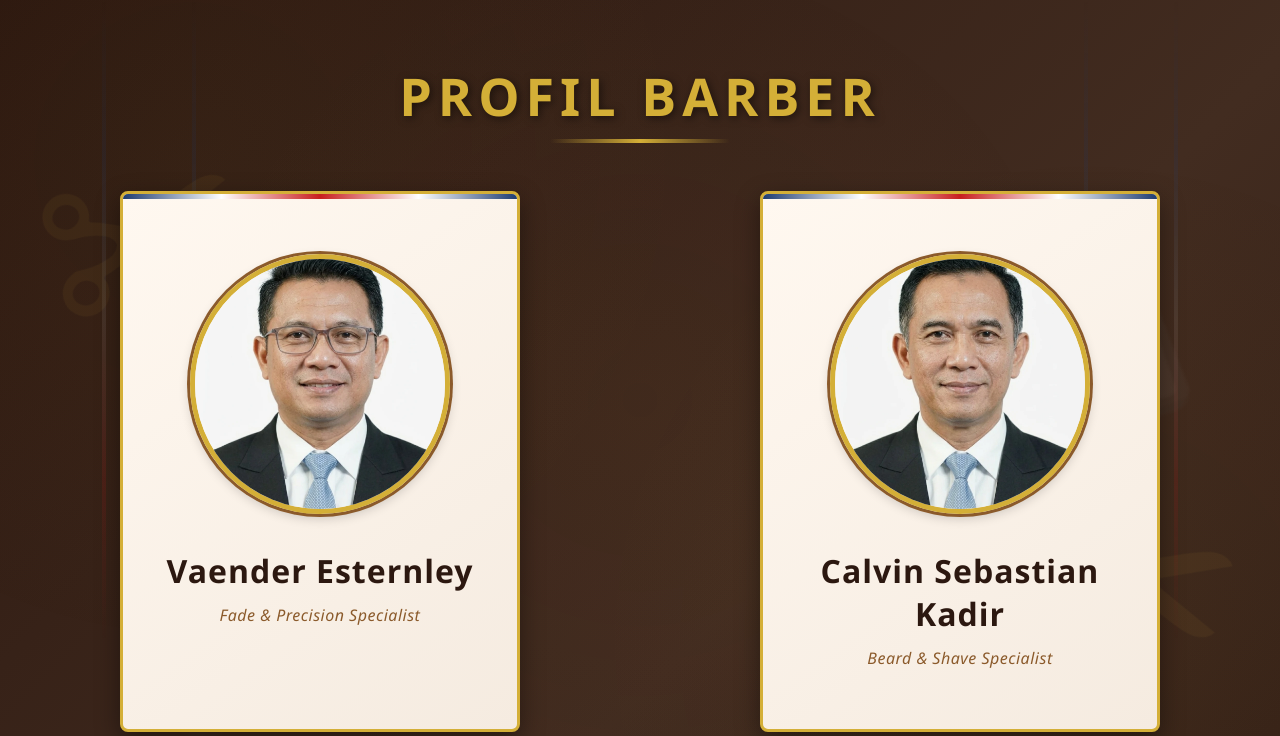
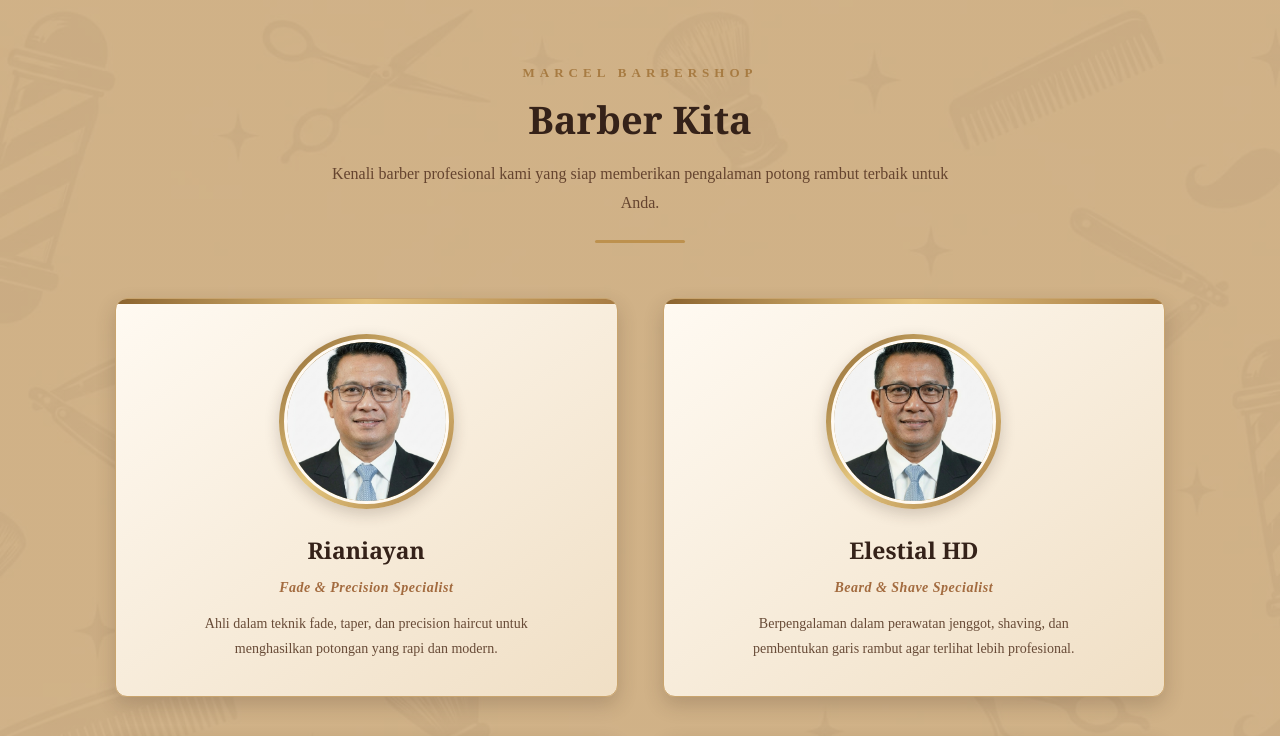
Before and after one commit to VaenderEsternley160/barbershop-marcel, a plain HTML site: page assets/pages/barber.html in a window 1280 px wide. Shown: the top 736 px of the page. Drawn offline with Linux system fonts and the light colour scheme.

Commit message:
feat: add barber profile on landing page

```diff
--- a/assets/pages/barber.html
+++ b/assets/pages/barber.html
@@ -1,250 +1,154 @@
+
 <!DOCTYPE html>
-<html lang="en">
+<html lang="id">
+
 <head>
     <meta charset="UTF-8">
     <meta name="viewport" content="width=device-width, initial-scale=1.0">
-    <title>Profil Barber</title>
-    <style>
-        * {
-            margin: 0;
-            padding: 0;
-            box-sizing: border-box;
-            font-family: 'Segoe UI', Tahoma, Geneva, Verdana, sans-serif;
-        }
 
-        body {
-            background: linear-gradient(135deg, #2c1810 0%, #422c20 50%, #2c1810 100%);
-            min-height: 100vh;
-            padding: 60px 40px;
-            text-align: center;
-            position: relative;
-            overflow-x: hidden;
-        }
+    <title>Profil Barber | Marcel Barbershop</title>
 
-        body::before {
-            content: '';
-            position: fixed;
-            top: 0;
-            left: 0;
-            width: 100%;
-            height: 100%;
-            background-image:
-                radial-gradient(circle at 15% 20%, rgba(212, 175, 55, 0.03) 0%, transparent 40%),
-                radial-gradient(circle at 85% 80%, rgba(212, 175, 55, 0.03) 0%, transparent 40%),
-                radial-gradient(circle at 50% 50%, rgba(139, 90, 43, 0.05) 0%, transparent 60%);
-            pointer-events: none;
-            z-index: 0;
-        }
+    <link rel="stylesheet" href="/assets/styles/global.css">
+    <link rel="stylesheet" href="/assets/styles/barber.css">
 
-        .bg-decoration {
-            position: fixed;
-            pointer-events: none;
-            z-index: 0;
-            opacity: 0.06;
-            color: #d4af37;
-            font-size: 280px;
-        }
+</head>
 
-        .scissors-1 {
-            top: 5%;
-            left: 3%;
-            transform: rotate(-15deg);
-        }
-
-        .razor {
-            top: 20%;
-            right: 5%;
-            transform: rotate(25deg);
-        }
-
-        .comb {
-            bottom: 10%;
-            left: 5%;
-            transform: rotate(-30deg);
-        }
-
-        .scissors-2 {
-            bottom: 5%;
-            right: 3%;
-            transform: rotate(15deg);
-        }
-
-        .barber-line {
-            position: fixed;
-            top: 0;
-            bottom: 0;
-            width: 4px;
-            background: linear-gradient(180deg,
-                transparent,
-                rgba(30, 60, 114, 0.15) 20%,
-                rgba(255, 255, 255, 0.08) 40%,
-                rgba(200, 30, 30, 0.15) 60%,
-                transparent 80%
-            );
-            pointer-events: none;
-            z-index: 0;
-        }
-
-        .line-1 { left: 8%; }
-        .line-2 { left: 15%; }
-        .line-3 { right: 8%; }
-        .line-4 { right: 15%; }
-
-        .content-wrapper {
-            position: relative;
-            z-index: 1;
-        }
-
-        h2 {
-            color: #d4af37;
-            margin-bottom: 60px;
-            font-size: 52px;
-            font-weight: bold;
-            letter-spacing: 6px;
-            text-transform: uppercase;
-            text-shadow: 2px 2px 8px rgba(0, 0, 0, 0.5);
-            position: relative;
-            display: inline-block;
-        }
-
-        h2::after {
-            content: '';
-            position: absolute;
-            bottom: -12px;
-            left: 50%;
-            transform: translateX(-50%);
-            width: 180px;
-            height: 4px;
-            background: linear-gradient(90deg, transparent, #d4af37, transparent);
-        }
-
-        .profiles-container {
-            display: grid;
-            grid-template-columns: repeat(2, 1fr);
-            gap: 60px 80px;
-            max-width: 1200px;
-            margin: 0 auto;
-            justify-items: center;
-        }
-
-        .profile-card {
-            background: linear-gradient(145deg, #fff8f0, #f5ebe0);
-            padding: 60px 40px;
-            border-radius: 8px;
-            box-shadow: 0 8px 25px rgba(0, 0, 0, 0.4), inset 0 1px 0 rgba(255, 255, 255, 0.8);
-            transition: transform 0.4s ease, box-shadow 0.4s ease;
-            width: 400px;
-            border: 3px solid #d4af37;
-            position: relative;
-            overflow: hidden;
-        }
-
-        .profile-card::before {
-            content: '';
-            position: absolute;
-            top: 0;
-            left: 0;
-            right: 0;
-            height: 5px;
-            background: linear-gradient(90deg, #1e3c72, #ffffff, #c81e1e, #ffffff, #1e3c72);
-        }
-
-        .profile-card:hover {
-            transform: translateY(-15px);
-            box-shadow: 0 15px 40px rgba(0, 0, 0, 0.5);
-            border-color: #e6c650;
-        }
-
-        .profile-img {
-            width: 260px;
-            height: 260px;
-            border-radius: 50%;
-            object-fit: cover;
-            border: 5px solid #d4af37;
-            box-shadow: 0 0 0 3px #8b5a2b, 0 4px 12px rgba(0, 0, 0, 0.2);
-            margin-bottom: 30px;
-            position: relative;
-        }
-
-        .profile-name {
-            font-size: 32px;
-            color: #2c1810;
-            margin-bottom: 12px;
-            font-weight: bold;
-            letter-spacing: 1px;
-        }
-
-        .profile-role {
-            font-size: 16px;
-            color: #8b5a2b;
-            font-style: italic;
-            letter-spacing: 0.5px;
-        }
-
-        @media (max-width: 900px) {
-            .profiles-container {
-                grid-template-columns: 1fr;
-                gap: 40px;
-            }
-            .profile-card {
-                width: 340px;
-                padding: 40px 30px;
-            }
-            .profile-img {
-                width: 200px;
-                height: 200px;
-            }
-            h2 {
-                font-size: 36px;
-                margin-bottom: 40px;
-            }
-            .barber-line {
-                display: none;
-            }
-        }
-    </style>
-</head>
 <body>
 
-    <div class="barber-line line-1"></div>
-    <div class="barber-line line-2"></div>
-    <div class="barber-line line-3"></div>
-    <div class="barber-line line-4"></div>
+    <section class="profile-section">
 
-    <div class="bg-decoration scissors-1">✂</div>
-    <div class="bg-decoration razor">🪒</div>
-    <div class="bg-decoration comb">🪮</div>
-    <div class="bg-decoration scissors-2">✂</div>
+        <div class="profile-header">
 
-    <div class="content-wrapper">
-        <h2>PROFIL BARBER</h2>
+            <span class="profile-subtitle">
+                MARCEL BARBERSHOP
+            </span>
 
-        <div class="profiles-container">
-            <div class="profile-card">
-                <img src="/Image/Vaender.png" alt="Profile Picture" class="profile-img">
-                <h3 class="profile-name">Vaender Esternley</h3>
-                <p class="profile-role">Fade & Precision Specialist</p>
+            <h1>Barber Kita</h1>
+
+            <p>
+                Kenali barber profesional kami yang siap memberikan
+                pengalaman potong rambut terbaik untuk Anda.
+            </p>
+
+            <div class="title-line"></div>
+
+        </div>
+
+        <div class="barber-container">
+
+
+            <!-- BARBER 1 -->
+            <div class="barber-card">
+
+                <div class="barber-image">
+                    <img src="/assets/images/profile-barber/barber-1.jpeg"
+                         alt="Rianiayan">
+                </div>
+
+                <div class="barber-info">
+
+                    <h2>Rianiayan</h2>
+
+                    <span class="barber-role">
+                        Fade & Precision Specialist
+                    </span>
+
+                    <p>
+                        Ahli dalam teknik fade, taper, dan precision
+                        haircut untuk menghasilkan potongan yang rapi
+                        dan modern.
+                    </p>
+
+                </div>
+
             </div>
 
-            <div class="profile-card">
-                <img src="/Image/Calvin.png" alt="Profile Picture" class="profile-img">
-                <h3 class="profile-name">Calvin Sebastian Kadir</h3>
-                <p class="profile-role">Beard & Shave Specialist</p>
+
+            <!-- BARBER 2 -->
+            <div class="barber-card">
+
+                <div class="barber-image">
+                    <img src="/assets/images/profile-barber/barber-2.jpeg"
+                         alt="Elestial HD">
+                </div>
+
+                <div class="barber-info">
+
+                    <h2>Elestial HD</h2>
+
+                    <span class="barber-role">
+                        Beard & Shave Specialist
+                    </span>
+
+                    <p>
+                        Berpengalaman dalam perawatan jenggot,
+                        shaving, dan pembentukan garis rambut
+                        agar terlihat lebih profesional.
+                    </p>
+
+                </div>
+
             </div>
 
-            <div class="profile-card">
-                <img src="/Image/Richardo.png" alt="Profile Picture" class="profile-img">
-                <h3 class="profile-name">Richardo Alexander</h3>
-                <p class="profile-role">Hair Tattoo / Freestyle Artist</p>
+
+            <!-- BARBER 3 -->
+            <div class="barber-card">
+
+                <div class="barber-image">
+                    <img src="/assets/images/profile-barber/barber-3.jpeg"
+                         alt="Nevin">
+                </div>
+
+                <div class="barber-info">
+
+                    <h2>Nevin</h2>
+
+                    <span class="barber-role">
+                        Classic Haircut Specialist
+                    </span>
+
+                    <p>
+                        Menguasai berbagai gaya potongan klasik
+                        dengan hasil yang elegan, bersih,
+                        dan sesuai karakter pelanggan.
+                    </p>
+
+                </div>
+
             </div>
 
-            <div class="profile-card">
-                <img src="/Image/Hansen.png" alt="Profile Picture" class="profile-img">
-                <h3 class="profile-name">Hansencius Thenrine</h3>
-                <p class="profile-role">Texture & Perm Specialist</p>
+
+            <!-- BARBER 4 -->
+            <div class="barber-card">
+
+                <div class="barber-image">
+                    <img src="/assets/images/profile-barber/barber-4.jpeg"
+                         alt="Arthur">
+                </div>
+
+                <div class="barber-info">
+
+                    <h2>Arthur</h2>
+
+                    <span class="barber-role">
+                        Modern Hairstyle Specialist
+                    </span>
+
+                    <p>
+                        Spesialis gaya rambut modern yang
+                        mengikuti tren dengan memperhatikan
+                        bentuk dan karakter rambut pelanggan.
+                    </p>
+
+                </div>
+
             </div>
+
+
         </div>
-    </div>
+
+    </section>
+
 
 </body>
 </html>
--- /dev/null
+++ b/assets/styles/barber.css
@@ -0,0 +1,246 @@
+
+/* PROFILE SECTION */
+
+.profile-section {
+    min-height: 100vh;
+
+    padding: 65px 8% 90px;
+
+    background: transparent;
+}
+
+.profile-header {
+    text-align: center;
+
+    margin-bottom: 55px;
+}
+
+.profile-subtitle {
+    display: block;
+
+    color: #a77b42;
+
+    font-size: 13px;
+    font-weight: bold;
+
+    letter-spacing: 5px;
+
+    margin-bottom: 12px;
+}
+
+.profile-header h1 {
+    color: #352219;
+
+    font-family: Georgia, 'Times New Roman', serif;
+
+    font-size: 38px;
+    font-weight: bold;
+
+    margin-bottom: 15px;
+}
+
+.profile-header p {
+    color: #65442f;
+
+    font-size: 16px;
+
+    line-height: 1.8;
+
+    max-width: 650px;
+
+    margin: auto;
+}
+
+.title-line {
+    width: 90px;
+    height: 3px;
+
+    background: #bd914e;
+
+    margin: 22px auto 0;
+
+    border-radius: 5px;
+}
+
+
+.barber-container {
+
+    max-width: 1050px;
+
+    margin: 0 auto;
+
+    display: grid;
+
+    grid-template-columns: repeat(2, 1fr);
+
+    gap: 40px 45px;
+
+}
+
+.barber-card {
+
+    position: relative;
+
+    background: linear-gradient(
+        145deg,
+        #fffaf2,
+        #f0dfc5
+    );
+
+    border: 1px solid #c9a46e;
+
+    border-radius: 12px;
+
+    padding: 35px 30px;
+
+    min-height: 360px;
+
+    display: flex;
+
+    flex-direction: column;
+
+    align-items: center;
+
+    justify-content: center;
+
+    text-align: center;
+
+    box-shadow:
+        0 8px 20px rgba(53, 34, 25, 0.20);
+
+    overflow: hidden;
+
+    transition: all 0.35s ease;
+
+}
+
+
+.barber-card::before {
+
+    content: "";
+
+    position: absolute;
+
+    top: 0;
+    left: 0;
+
+    width: 100%;
+    height: 5px;
+
+    background: linear-gradient(
+        90deg,
+        #8c642f,
+        #e2c17e,
+        #a77b42
+    );
+
+}
+
+
+.barber-card:hover {
+
+    transform: translateY(-8px);
+
+    box-shadow:
+        0 15px 30px rgba(53, 34, 25, 0.30);
+
+    border-color: #b58b4c;
+
+}
+
+.barber-image {
+
+    width: 175px;
+    height: 175px;
+
+    border-radius: 50%;
+
+    padding: 5px;
+
+    background: linear-gradient(
+        135deg,
+        #8c642f,
+        #e5c77f,
+        #a77b42
+    );
+
+    margin-bottom: 25px;
+
+    box-shadow:
+        0 5px 15px rgba(53, 34, 25, 0.20);
+
+    transition: 0.35s ease;
+
+}
+
+
+.barber-image img {
+
+    width: 100%;
+    height: 100%;
+
+    object-fit: cover;
+
+    border-radius: 50%;
+
+    border: 3px solid #fffaf2;
+
+    display: block;
+
+}
+
+
+.barber-card:hover .barber-image {
+
+    transform: scale(1.05);
+
+}
+
+
+.barber-info h2 {
+
+    color: #352219;
+
+    font-family: Georgia, 'Times New Roman', serif;
+
+    font-size: 23px;
+
+    font-weight: bold;
+
+    margin-bottom: 12px;
+
+}
+
+
+.barber-role {
+
+    display: inline-block;
+
+    color: #a36b3f;
+
+    font-size: 14px;
+
+    font-style: italic;
+
+    font-weight: bold;
+
+    letter-spacing: 0.5px;
+
+    margin-bottom: 15px;
+
+}
+
+
+.barber-info p {
+
+    color: #684b37;
+
+    font-size: 14px;
+
+    line-height: 1.8;
+
+    max-width: 330px;
+
+    margin: auto;
+
+}
```
Also changed, not shown: Image/Calvin.png (deleted), Image/Hansen.png (deleted), Image/Richardo.png (deleted), Image/Vaender.png (deleted), assets/images/profile-barber/barber-1.jpeg (added), assets/images/profile-barber/barber-2.jpeg (added), assets/images/profile-barber/barber-3.jpeg (added), assets/images/profile-barber/barber-4.jpeg (added).
